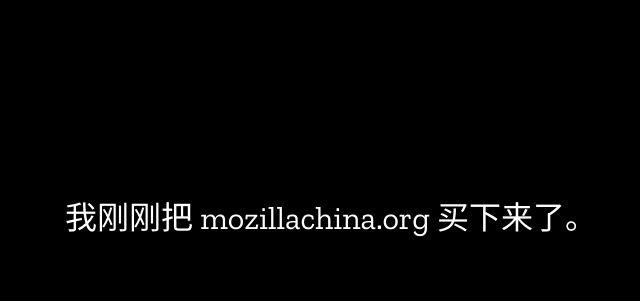
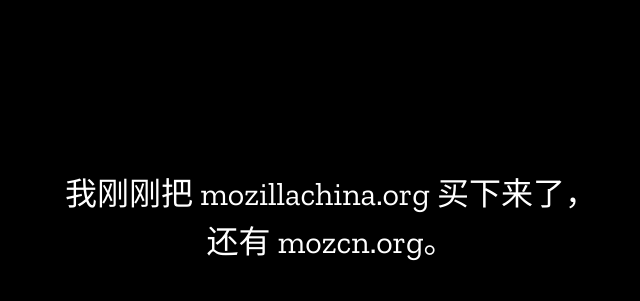
Before and after one commit to MozillaChina/mozillachina, a plain HTML site: page index.html in a window 1280 px wide. Shown: the part 182-483 px from the top of the page, without its empty margins (309-949 px from the left). Drawn offline with Linux system fonts and the light colour scheme.

Commit message:
Update index.html

```diff
--- a/index.html
+++ b/index.html
@@ -8,7 +8,7 @@
 </head>
 <body>
     <div class="container">
-        <p>我刚刚把 mozillachina.org 买下来了。</p>
+        <p>我刚刚把 mozillachina.org 买下来了，<br>还有 mozcn.org。</p>
     </div>
 </body>
 <style>
```
